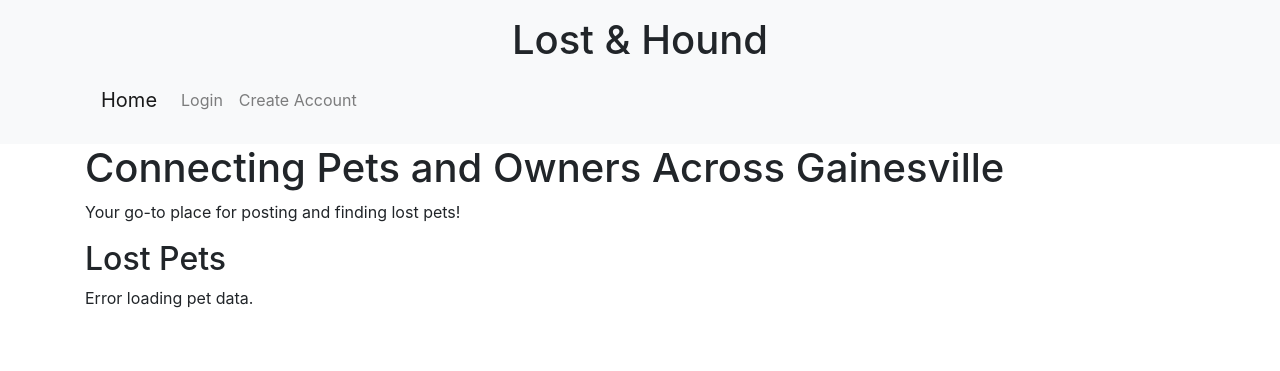
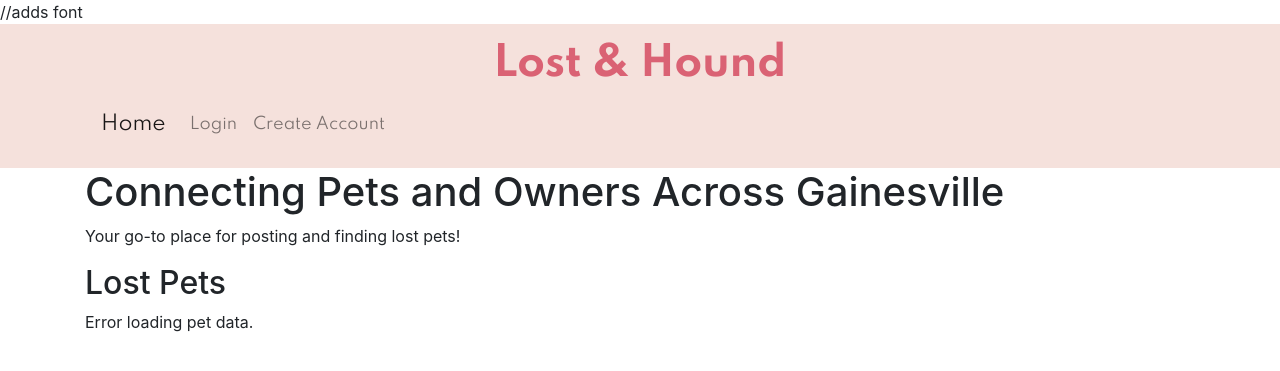
Before and after one commit to josephckarch/LostAndHound, a PHP site: page /home.php in a window 1280 px wide. Shown: the top 371 px of the page. Run offline with PHP 8.4, Linux system fonts and the light colour scheme.

Commit message:
Add custom font and update header styles for improved aesthetics

```diff
--- a/src/views/layout/header.php
+++ b/src/views/layout/header.php
@@ -8,12 +8,13 @@
     <link rel="stylesheet" href="https://stackpath.bootstrapcdn.com/bootstrap/4.5.2/css/bootstrap.min.css">
     <script src="https://code.jquery.com/jquery-3.5.1.min.js"></script>
     <script src="https://stackpath.bootstrapcdn.com/bootstrap/4.5.2/js/bootstrap.bundle.min.js"></script>
+    <link href="https://fonts.googleapis.com/css2?family=Spartan:wght@400;700&display=swap" rel="stylesheet"> //adds font
 </head>
 
 <body>
-    <header class="bg-light py-3">
-        <div class="container">
-            <h1 class="text-center">Lost & Hound</h1>
+    <header class="py-3" style="background-color: #F5E1DC;">
+        <div class="container" style="font-family: 'Spartan', sans-serif;">
+            <h1 class="text-center" style="font-family: 'Spartan', sans-serif; color: #DA6274; font-weight: 700;">Lost & Hound</h1>
             <nav class="navbar navbar-expand-lg navbar-light">
                 <a class="navbar-brand" href="/">Home</a>
                 <button class="navbar-toggler" type="button" data-toggle="collapse" data-target="#navbarNav" aria-controls="navbarNav" aria-expanded="false" aria-label="Toggle navigation">
```
